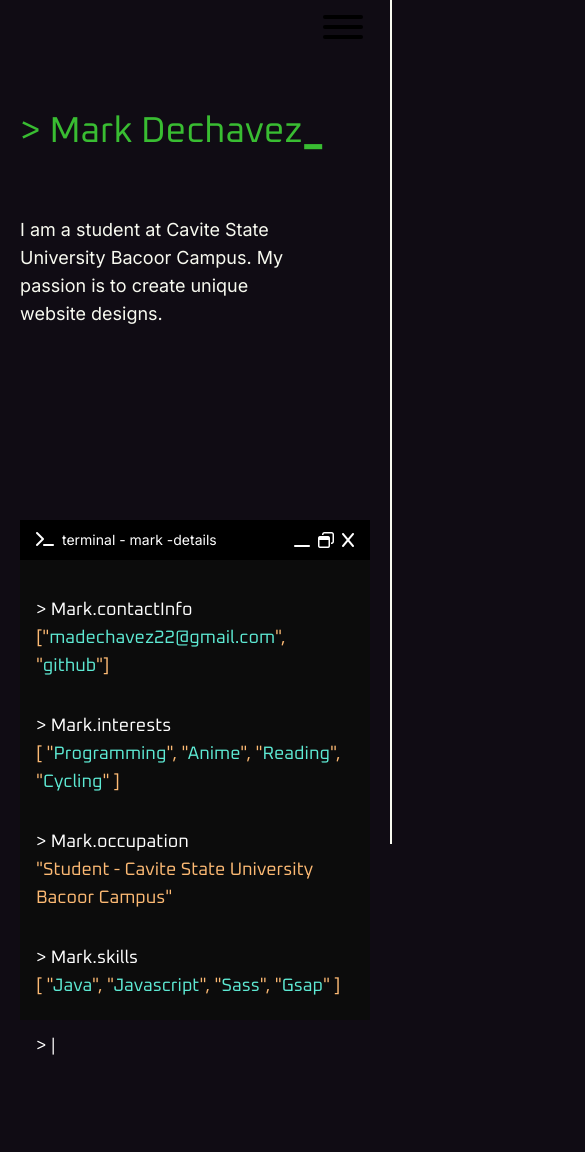
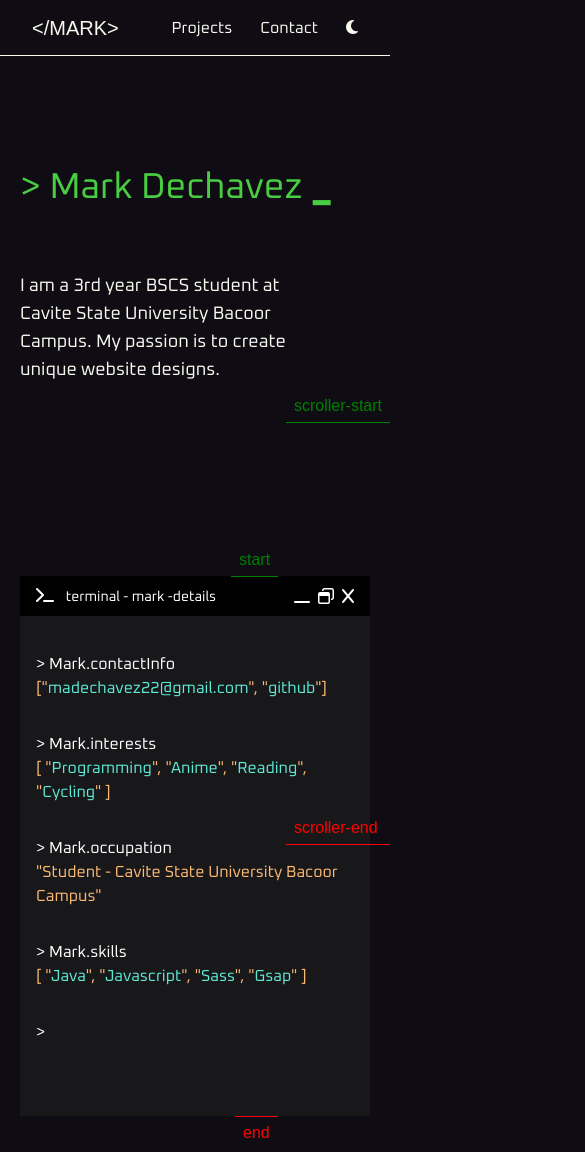
Before and after one commit to MrkDchvz/cosc75-midterm-project, a website with bundled scripts: page index.html in a window 390 px wide. Shown: the top 1152 px of the page, 585 px wide, since content can reach past the window. Built offline with nearby package versions, Linux system fonts and the light colour scheme; a web font is replaced by a local one.

Commit message:
Removed hamburger nav

```diff
--- a/css/default.css
+++ b/css/default.css
@@ -1,178 +1,37 @@
-/* Theme Modes */
-/* @media (prefers-color-scheme: light) {
-    :root {
-      --text: #0d0f05;
-      --background: #fafbf4;
-      --primary: #4b5138;
-      --secondary: #ac9ebd;
-      --accent: #7f5766;
-    }
-  } */
-
+/* Reset*/
 *,
 *::before,
 *::after {
   box-sizing: border-box;
 }
 
-:root {
-      --text: #f8faf0;
-      --background: #100c14;
-      --primary: #39bd32;
-      --secondary: #188014;
-      --accent: #14b00c;
-      transition: background-color 0.3s ease, color 0.3s ease;
-    }
-
-
-:root.dark-theme {
-    color-scheme: dark;
-      --text: #f8faf0;
-      --background: #100c14;
-      --primary: #e698b7;
-      --secondary: #8a1541;
-      --accent: #ee1769;
-}
-
-:root.light-theme {
-    color-scheme: light ;
-      --text: #0d0f05;
-      --background: #fafbf4;
-      --primary: #49cd43;
-      --secondary: #84eb80;
-      --accent: #55f34e;
-}
-
-/* DEFAULTS */
-body {
-    background-color: var(--background);
-    color: var(--text);
-    font-family: "Oxanium", sans-serif;
-}
-
-p {
-    font-family: "Inter", serif;
-}
-
-
-#desktop-nav {
-    border-bottom: 1px solid var(--text);
-}
-
-
-#mobile-nav {
-    background-color: var(--background);
-    border-left: 2px solid var(--text);
-}
-
-#mobile-nav__list {
-    color: var(--text);
-}
-
-#logo {
-    font-family: "Megrim", system-ui;
-    font-weight: 400;
-    font-style: normal;
-}
-
-.theme-symbol {
-    color: var(--text);
-}
-
-#hero {
-    /* max-width: 90%; */
-    margin-inline: auto;
-}
-
-#hero-header {
-    display: inline-block;
-    color: var(--primary);
-}
-
 #hero-header::before {
   content: "> ";
 }
 
-#caret {
-    display: inline-block;
-    opacity: 1;
-    font-weight: 900;
-    color: var(--primary);
-}
-
-#terminal {
-    height: 500px;
-    background-color: #0c0c0c;
-    color: white;
-    margin-bottom: 40rem ;
-}
-
-#terminal__header {
-    background-color: #000000;
-}
-
-.terminal__statement {
-    /* border: 1px solid red; */
-    padding-block: 1rem;
-
-}
-
-.output-statement {
-    opacity: 0;
-}
-
-
-#projects__header {
-    position: relative;
-    display: flex;
-    font-size: 40rem;
-}
-.rail-item {
-    position: absolute;
-    top: 0;
-    left: 0;
-}
-
-
-
-
-.hamburger-inner,
-.hamburger-inner::before,
-.hamburger-inner::after {
-    background-color: var(--text);
-}
-
 /* Hover Animations */
 
-@media (hover :hover) {
-
-    #mobile-nav__list li:hover a::before,
-    #mobile-nav__list li:focus a::before,
+@media (hover: hover) {
   #desktop-nav__list li:hover a::before,
-    #desktop-nav__list li:focus a::before  {
+  #desktop-nav__list li:focus a::before {
     content: "<";
     position: absolute;
     right: 100%;
   }
-    #mobile-nav__list li:hover a::after,
-    #mobile-nav__list li:focus a::after,
+
   #desktop-nav__list li:hover a::after,
-    #desktop-nav__list li:focus a::after  {
+  #desktop-nav__list li:focus a::after {
     content: ">";
     position: absolute;
     left: 100%;
   }
 
-
-    #mobile-nav__list li:hover a::before,
-    #mobile-nav__list li:hover a::after,
   #desktop-nav__list li:hover a::before,
   #desktop-nav__list li:hover a::after {
-
     animation-name: blink;
     animation-duration: 0.2s;
     animation-iteration-count: infinite;
-        animation-timing-function: cubic-bezier(1,0,0,1);
+    animation-timing-function: cubic-bezier(1, 0, 0, 1);
   }
 }
 
@@ -181,7 +40,7 @@ p {
   animation-name: blink;
   animation-duration: 0.4s;
   animation-iteration-count: infinite;
-    animation-timing-function: cubic-bezier(1,0,0,1);
+  animation-timing-function: cubic-bezier(1, 0, 0, 1);
 }
 
 @keyframes blink {
@@ -192,19 +51,3 @@ p {
     opacity: 0;
   }
 }
-
-
-
-/* Animation Defaults */
-#mobile-nav__list li {
-    transform: translateX(100%);
-    opacity: 0;
-}
-
-#mobile-nav {
-    left: 100%;
-}
-
-#theme-symbol {
-    opacity: 0;
-}
--- a/index.html
+++ b/index.html
@@ -1,143 +1,199 @@
-<!DOCTYPE html>
-<html lang="en">
-
+<!doctype html>
+<html lang="en" class="dark">
   <head>
-  <meta charset="UTF-8">
-  <meta name="viewport" content="width=device-width, initial-scale=1.0">
+    <meta charset="UTF-8" />
+    <meta name="viewport" content="width=device-width, initial-scale=1.0" />
     <title>Mark Dechavez</title>
-  <link rel="icon" href="./assets/logo.PNG" type="image/x-icon">
-  <link rel="stylesheet" href="./css/output.css">
-  <link rel="stylesheet" href="./css/hamburgers.css">
-  <link rel="stylesheet" href="./css/default.css">
+    <link rel="icon" href="./assets/logo.PNG" type="image/x-icon" />
+    <link rel="stylesheet" href="./css/output.css" />
+    <link rel="stylesheet" href="./css/default.css" />
     <!-- FONTS -->
-  <link rel="preconnect" href="https://fonts.googleapis.com">
-<link rel="preconnect" href="https://fonts.gstatic.com" crossorigin>
-<link href="https://fonts.googleapis.com/css2?family=Inter:ital,opsz,wght@0,14..32,100..900;1,14..32,100..900&family=Megrim&family=Oxanium:wght@200..800&display=swap" rel="stylesheet">
+    <link rel="preconnect" href="https://fonts.googleapis.com" />
+    <link rel="preconnect" href="https://fonts.gstatic.com" crossorigin />
+    <link
+      href="https://fonts.googleapis.com/css2?family=Inter:ital,opsz,wght@0,14..32,100..900;1,14..32,100..900&family=Megrim&family=Oxanium:wght@200..800&display=swap"
+      rel="stylesheet"
+    />
     <!-- SCRIPTS -->
     <!-- Base GSAP  -->
-  <script src="https://cdn.jsdelivr.net/npm/gsap@3.12.5/dist/gsap.min.js" defer></script>
+    <script
+      src="https://cdn.jsdelivr.net/npm/gsap@3.12.5/dist/gsap.min.js"
+      defer
+    ></script>
     <!-- Text Plug in GSAP -->
-  <script src="https://cdn.jsdelivr.net/npm/gsap@3.12.5/dist/TextPlugin.min.js" defer></script>
+    <script
+      src="https://cdn.jsdelivr.net/npm/gsap@3.12.5/dist/TextPlugin.min.js"
+      defer
+    ></script>
     <!-- Scroll Trigger GSAP -->
-  <script src="https://cdn.jsdelivr.net/npm/gsap@3.12.5/dist/ScrollTrigger.min.js" defer></script>
+    <script
+      src="https://cdn.jsdelivr.net/npm/gsap@3.12.5/dist/ScrollTrigger.min.js"
+      defer
+    ></script>
     <!-- Font Awesome -->
-  <script src="https://kit.fontawesome.com/d20fd817d6.js" crossorigin="anonymous" defer></script>
+    <script
+      src="https://kit.fontawesome.com/d20fd817d6.js"
+      crossorigin="anonymous"
+      defer
+    ></script>
     <!-- Main Script
    -->
     <script type="module" src="./script/script.js" defer></script>
-
   </head>
 
-<body>
-
+  <body
+    class="dark:bg-backgrounddark bg-background dark:text-textdark font-body"
+  >
     <!-- NAVBAR -->
-  <header>
+    <header id="header">
       <!-- Desktop Nav -->
-    <nav id="desktop-nav" class=" hidden sm:flex h-14 items-center justify-between">
-      <h1 id="logo" class="text-3xl ml-8">&lt;/MARK&gt;</h1>
-      <ul id="desktop-nav__list" class="h-full flex gap-7 justify-end items-center text-lg mr-8 ">
+      <nav
+        id="desktop-nav"
+        class="border-text dark:border-textdark flex h-14 items-center justify-between border-b"
+      >
+        <h1
+          id="logo"
+          class="dark:text-textdark text-text font-logo ml-8 text-xl sm:text-3xl"
+        >
+          &lt;/MARK&gt;
+        </h1>
+        <ul
+          id="desktop-nav__list"
+          class="text-md mr-8 flex h-full items-center justify-end gap-7 sm:text-lg"
+        >
           <li class="relative"><a href="#">Projects</a></li>
           <li class="relative"><a href="#">Contact</a></li>
-        <button class="theme-button" data-theme="dark"><i class="theme-symbol fa-solid fa-moon"></i></button>
+          <button class="theme-button">
+            <i
+              class="theme-symbol dark:text-textdark text-text fa-solid fa-moon"
+            ></i>
+          </button>
         </ul>
       </nav>
-
-    <!-- Mobile Nav -->
-    <nav id="mobile-nav" class="sm:hidden w-screen h-screen absolute z-10 top-0">
-      <ul id="mobile-nav__list" class="flex flex-col items-center gap-11 text-5xl relative top-32">
-        <li class="relative"><a href="#">Home</a></li>
-        <li class="relative"><a href="#">Projects</a></li>
-        <li class="relative"><a href="#">Contact</a></li>
-        <button class="theme-button" data-theme="dark"><i id="theme-symbol" class="fa-solid fa-moon"></i></button>
-      </ul>
-    </nav>
-    <button id="hamburger" class="sm:hidden absolute right-3 hamburger hamburger--emphatic z-20 top-0 " type="button">
-      <span class="hamburger-box">
-        <span class="hamburger-inner"></span>
-      </span>
-    </button>
     </header>
 
     <!-- MAIN -->
     <main class="mx-auto max-w-screen-lg px-5">
       <!-- Hero Section -->
       <section id="home">
-      <section id="hero" class="mt-28">
-        <div id="hero-header-container" class="text-4xl sm:text-6xl md:text-7xl">
-          <h1 id="hero-header"></h1><span id="caret">_</span>
+        <section id="hero" class="mx-auto mt-28">
+          <div
+            id="hero-header-container"
+            class="text-4xl sm:text-6xl md:text-7xl"
+          >
+            <h1 id="hero-header" class="text-primary inline-block"></h1>
+            <span
+              id="caret"
+              class="opacity-1 text-primary inline-block font-black"
+              >_</span
+            >
           </div>
-        <p id="hero-subheader" class=" text-lg sm:text-2xl  w-5/6 my-16">I am a student at Cavite State University Bacoor Campus. My passion is to create unique website designs.</p>
+          <p id="hero-subheader" class="my-16 w-5/6 text-lg sm:text-2xl">
+            I am a 3rd year BSCS student at Cavite State University Bacoor
+            Campus. My passion is to create unique website designs.
+          </p>
         </section>
-
-      <section id="terminal" class="mt-48 ">
+        <!-- Terminal -->
+        <section id="terminal" class="mb-56 mt-48 text-white">
           <!-- TERMINAL HEADER -->
-          <div id="terminal__header" class="px-4 py-2 flex justify-between items-center">
-            <div><i class="fa-solid fa-terminal"></i><p class="inline ml-2 text-sm">terminal - mark -details</p></div>
-            <div class="flex gap-2 items-center"><i class="fa-solid fa-window-minimize"></i><i class="fa-regular fa-window-restore"></i><i class="fa-solid fa-x"></i></div>
+          <div
+            id="terminal__header"
+            class="flex items-center justify-between bg-black px-4 py-2"
+          >
+            <div>
+              <i class="fa-solid fa-terminal"></i>
+              <p class="ml-2 inline text-sm">terminal - mark -details</p>
+            </div>
+            <div class="flex items-center gap-2">
+              <i class="fa-solid fa-window-minimize"></i
+              ><i class="fa-regular fa-window-restore"></i
+              ><i class="fa-solid fa-x"></i>
+            </div>
           </div>
           <!-- TERMINAL BODY -->
-          <div id="terminal__body" class="py-5 px-4 text-lg">
+          <div
+            id="terminal__body"
+            class="block min-h-[500px] bg-zinc-900 px-4 py-5"
+          >
             <!-- TERMINAL SECTION - CONTACT INFO -->
-            <div id="terminal__statement--1" class="terminal__statement">
+            <div id="terminal__statement--1" class="terminal__statement py-4">
               <div class="input-statement">> Mark.contactInfo</div>
-              <div class="output-statement"><span class="text-orange-300">[</span><span class="text-orange-300">"</span><span class="text-teal-300">madechavez22@gmail.com</span><span class="text-orange-300">"</span><span class="text-orange-300">,</span> <span class="text-orange-300">"</span><span class="text-teal-300">github</span><span class="text-orange-300">"</span><span class="text-orange-300">]</span></div>
+              <div class="output-statement opacity-0">
+                <span class="text-orange-300">[</span
+                ><span class="text-orange-300">"</span
+                ><span class="text-teal-300">madechavez22@gmail.com</span
+                ><span class="text-orange-300">"</span
+                ><span class="text-orange-300">,</span>
+                <span class="text-orange-300">"</span
+                ><span class="text-teal-300">github</span
+                ><span class="text-orange-300">"</span
+                ><span class="text-orange-300">]</span>
+              </div>
             </div>
             <!-- TERMINAL SECTION - INTERESTS -->
-            <div  id="terminal__statement--2"  class="terminal__statement">
+            <div id="terminal__statement--2" class="terminal__statement py-4">
               <div class="input-statement">> Mark.interests</div>
-              <div class="output-statement">
+              <div class="output-statement opacity-0">
                 <span class="text-orange-300">[</span>
-                <span class="text-orange-300">"</span><span class="text-teal-300">Programming</span><span class="text-orange-300">"</span><span class="text-orange-300">,</span>
-                <span class="text-orange-300">"</span><span class="text-teal-300">Anime</span><span class="text-orange-300">"</span><span class="text-orange-300">,</span>
-                <span class="text-orange-300">"</span><span class="text-teal-300">Reading</span><span class="text-orange-300">"</span><span class="text-orange-300">,</span>
-                <span class="text-orange-300">"</span><span class="text-teal-300">Cycling</span><span class="text-orange-300">"</span>
+                <span class="text-orange-300">"</span
+                ><span class="text-teal-300">Programming</span
+                ><span class="text-orange-300">"</span
+                ><span class="text-orange-300">,</span>
+                <span class="text-orange-300">"</span
+                ><span class="text-teal-300">Anime</span
+                ><span class="text-orange-300">"</span
+                ><span class="text-orange-300">,</span>
+                <span class="text-orange-300">"</span
+                ><span class="text-teal-300">Reading</span
+                ><span class="text-orange-300">"</span
+                ><span class="text-orange-300">,</span>
+                <span class="text-orange-300">"</span
+                ><span class="text-teal-300">Cycling</span
+                ><span class="text-orange-300">"</span>
                 <span class="text-orange-300">]</span>
               </div>
             </div>
             <!-- TERMINAL SECTION - OCCUPATION -->
-            <div  id="terminal__statement--3" class="terminal__statement">
+            <div id="terminal__statement--3" class="terminal__statement py-4">
               <div class="input-statement">> Mark.occupation</div>
-              <div class="output-statement"><span class="text-orange-300">"Student - Cavite State University Bacoor Campus"</span></div>
+              <div class="output-statement opacity-0">
+                <span class="text-orange-300"
+                  >"Student - Cavite State University Bacoor Campus"</span
+                >
+              </div>
             </div>
             <!-- TERMINAL SECTION - SKILLS -->
-            <div id="terminal__statement--4" class="terminal__statement">
+            <div id="terminal__statement--4" class="terminal__statement py-4">
               <div class="input-statement">> Mark.skills</div>
-              <div class="output-statement">
+              <div class="output-statement opacity-0">
                 <span class="text-orange-300">[</span>
-                <span class="text-orange-300">"</span><span class="text-teal-300">Java</span><span class="text-orange-300">"</span><span class="text-orange-300">,</span>
-                <span class="text-orange-300">"</span><span class="text-teal-300">Javascript</span><span class="text-orange-300">"</span><span class="text-orange-300">,</span>
-                <span class="text-orange-300">"</span><span class="text-teal-300">Sass</span><span class="text-orange-300">"</span><span class="text-orange-300">,</span>
-                <span class="text-orange-300">"</span><span class="text-teal-300">Gsap</span><span class="text-orange-300">"</span>
+                <span class="text-orange-300">"</span
+                ><span class="text-teal-300">Java</span
+                ><span class="text-orange-300">"</span
+                ><span class="text-orange-300">,</span>
+                <span class="text-orange-300">"</span
+                ><span class="text-teal-300">Javascript</span
+                ><span class="text-orange-300">"</span
+                ><span class="text-orange-300">,</span>
+                <span class="text-orange-300">"</span
+                ><span class="text-teal-300">Sass</span
+                ><span class="text-orange-300">"</span
+                ><span class="text-orange-300">,</span>
+                <span class="text-orange-300">"</span
+                ><span class="text-teal-300">Gsap</span
+                ><span class="text-orange-300">"</span>
                 <span class="text-orange-300">]</span>
               </div>
             </div>
             <!-- TERMINAL SECTION - NEW LINE -->
-            <div  id="terminal__statement--5" class="terminal__statement">
-              <div class="input-statement opacity-0">> <span class="terminal__caret">|</span></div>
+            <div id="terminal__statement--5" class="terminal__statement py-4">
+              <div class="input-statement opacity-0">
+                > <span class="terminal__caret">|</span>
               </div>
             </div>
           </div>
         </section>
       </section>
-
-    <!-- Projects Section -->
-    <!-- <section id="projects">
-      <section id="projects__header">
-        <p class="rail-item">PROJECT</p>
-        <p class="rail-item">PROJECT</p>
-        <p class="rail-item">PROJECT</p>
-        <p class="rail-item">PROJECT</p>
-        <p class="rail-item">PROJECT</p>
-        <p class="rail-item">PROJECT</p>
-        <p class="rail-item">PROJECT</p>
-        <p class="rail-item">PROJECT</p>
-        <p class="rail-item">PROJECT</p>
-        <p class="rail-item">PROJECT</p>
-      </section>
-
-    </section> -->
-
     </main>
   </body>
-
 </html>
--- a/package.json
+++ b/package.json
@@ -1,5 +1,7 @@
 {
   "devDependencies": {
+    "prettier": "^3.3.3",
+    "prettier-plugin-tailwindcss": "^0.6.8",
     "tailwindcss": "^3.4.14"
   }
 }
--- a/script/script.js
+++ b/script/script.js
@@ -1,115 +1,80 @@
-import { horizontalLoop } from "./helper.js";
-
-
+import { multiToggleClassList } from "./helper.js";
 gsap.registerPlugin(TextPlugin);
 gsap.registerPlugin(ScrollTrigger);
 
-// Hamburget Animation + Mobile nav animation
-const hamburger = document.getElementById("hamburger");
-let showNavAnimation = gsap.timeline({paused: true});
-
-showNavAnimation.to("#mobile-nav", {duration : 0.2, left: "0"});
-showNavAnimation.to("#mobile-nav__list li", {stagger: 0.1, x: "0%", opacity: "1"},"-=0.25");
-showNavAnimation.to("#theme-symbol", {duration: 0.2, opacity: 1},"-=0.30");
-
-let isActive = false;
-hamburger.addEventListener("click", () => {
-  if (!isActive) {
-    showNavAnimation.restart();
-    isActive = true;
-  } else {
-    showNavAnimation.reverse(2);
-    isActive = false;
-  }
-  hamburger.classList.toggle("is-active");
+const themeButtons = document.querySelectorAll(".theme-button");
+themeButtons.forEach((themeButton) => {
+  // Toggle dark theme or light theme
+  themeButton.addEventListener("click", () => {
+    document.documentElement.classList.toggle("dark");
+    // Change the appearance of theme Icon to its corresponding theme
+    const themeIcon = document.querySelector(".theme-symbol");
+    multiToggleClassList(themeIcon, "fa-moon", "fa-sun");
+  });
 });
-
-// For Theme Switching
-
-function toggle(element, ...args) {
-  args.forEach((arg) => {
-    element.classList.toggle(arg);
-  })
-
-}
-
-const themeButtons = document.querySelectorAll(".theme-button");
-themeButtons.forEach((themeButton) =>  {
-  // Toggle dark theme or light theme
-  themeButton.addEventListener("click",() => {
-    themeButton.dataset.theme == "dark" ? document.documentElement.classList.toggle("light-theme") : document.documentElement.classList.toggle("dark-theme");
-    themeButton.dataset.theme == "dark" ? "light" : "dark";
-    // Change the appearance of theme Icon to its corresponding theme
-    const themeIcon = themeButton.childNodes[0];
-    toggle(themeIcon, "fa-moon", "fa-sun");
-
-  });
-})
 
 // Text Animations
 const heroHeader = document.getElementById("hero-header");
 const caret = document.getElementById("caret");
 
-
 function blinkCaret() {
   let tl = gsap.timeline();
-  tl.set(caret, {opacity: 1});
-  tl.to(caret, {opacity: 1, duration: 0.9});
-  tl.set(caret, {opacity: 0});
-  tl.to(caret, {opacity: 0, duration: .45});
-  return tl
+  tl.set(caret, { opacity: 1 });
+  tl.to(caret, { opacity: 1, duration: 0.9 });
+  tl.set(caret, { opacity: 0 });
+  tl.to(caret, { opacity: 0, duration: 0.45 });
+  return tl;
 }
 
 function heroTextAnimation() {
   let tl = gsap.timeline();
-   tl.to(heroHeader,
-    {text: {
+  tl.to(heroHeader, {
+    text: {
       value: "Mark Dechavez",
       duration: 1,
-    }
-  })
+    },
+  });
   return tl;
 }
 
-
 let tlHero = gsap.timeline();
 
-
-
-tlHero
-  .add(blinkCaret().repeat(-1))
-  .add(heroTextAnimation(), "=-.3")
+tlHero.add(blinkCaret().repeat(-1)).add(heroTextAnimation(), "=-.3");
 
 // Terminal Animation
 function TerminalDetails() {
   let tl = gsap.timeline();
-  tl.from("#terminal__statement--1 .input-statement", {text : {value: "" ,duration: 1}})
-    .set("#terminal__statement--1 .output-statement", {opacity: 1})
-    .from("#terminal__statement--2 .input-statement", {text : {value: "" ,duration: 4}})
-    .set("#terminal__statement--2 .output-statement", {opacity: 1})
-    .from("#terminal__statement--3 .input-statement", {text : {value: "" ,duration: 2}})
-    .set("#terminal__statement--3 .output-statement", {opacity: 1})
-    .from("#terminal__statement--4 .input-statement", {text : {value: "" ,duration: 1}})
-    .set("#terminal__statement--4 .output-statement", {opacity: 1})
-    .to("#terminal__statement--5 .input-statement", {opacity: 1})
+  tl.from("#terminal__statement--1 .input-statement", {
+    text: { value: "", duration: 1 },
+  })
+    .set("#terminal__statement--1 .output-statement", { opacity: 1 })
+    .from("#terminal__statement--2 .input-statement", {
+      text: { value: "", duration: 4 },
+    })
+    .set("#terminal__statement--2 .output-statement", { opacity: 1 })
+    .from("#terminal__statement--3 .input-statement", {
+      text: { value: "", duration: 2 },
+    })
+    .set("#terminal__statement--3 .output-statement", { opacity: 1 })
+    .from("#terminal__statement--4 .input-statement", {
+      text: { value: "", duration: 1 },
+    })
+    .set("#terminal__statement--4 .output-statement", { opacity: 1 })
+    .to("#terminal__statement--5 .input-statement", { opacity: 1 });
 
-    return tl
-
-  }
-
-
+  return tl;
+}
 
 let tlTerminal = gsap.timeline({
   scrollTrigger: {
     trigger: "#terminal",
     start: "top center",
     end: "bottom bottom",
-  }
+    markers: true,
+  },
 });
 
-tlTerminal
-.add(TerminalDetails());
-
+tlTerminal.add(TerminalDetails());
 
 // const railItems = document.querySelectorAll(".rail-item");
 // const loop = horizontalLoop(railItems, { reversed: true, default: 5});
--- a/tailwind.config.js
+++ b/tailwind.config.js
@@ -1,12 +1,27 @@
 /** @type {import('tailwindcss').Config} */
 module.exports = {
-  content: [
-    "./css/**/*.{html,js}",
-    "./index.html",
-    "./script/**/*.{html,js}"
-  ],
+  darkMode: "selector",
+  content: ["./css/**/*.{html,js}", "./index.html", "./script/**/*.{html,js}"],
   theme: {
-    extend: {},
+    extend: {
+      colors: {
+        text: "#0d0f05",
+        background: "#fafbf4",
+        primary: "#49cd43",
+        secondary: "#84eb80",
+        accent: "55f34e",
+        textdark: "#f8faf0",
+        backgrounddark: "#100c14",
+        primarydark: "#e698b7",
+        secondarydark: "#8a1541",
+        accentdark: "#ee1769",
+      },
+      fontFamily: {
+        logo: ['"Megrim"', "sans-serif"],
+        body: ['"Oxanium"', "serif"],
+      },
+    },
+    //
   },
   plugins: [],
-}
+};
```
Also changed, not shown: script/helper.js (+11 -5 lines), .prettierrc.json (added), css/output.css, 1 other file. Lines whose indentation alone changed are shown as unchanged.
